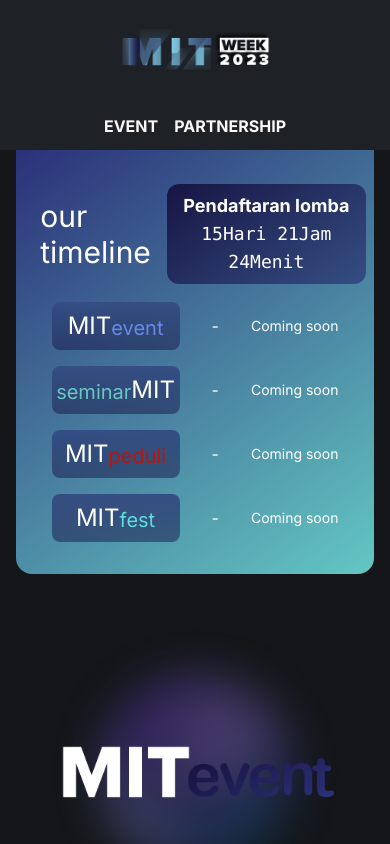
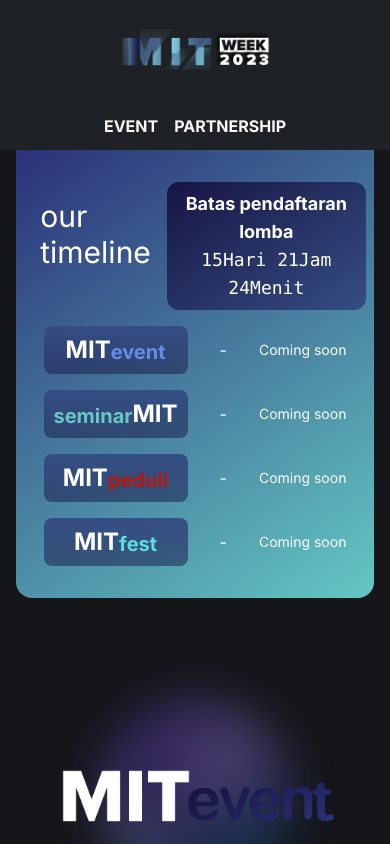
Before and after one commit to dimsgusti/MITWEEK, a Next.js app in the folder mit/: page / in a window 390 px wide. Shown: the top 844 px of the page. Built offline with nearby package versions, Linux system fonts and the light colour scheme.

Commit message:
minor update

```diff
--- a/mit/app/components/timeline2.js
+++ b/mit/app/components/timeline2.js
@@ -34,7 +34,7 @@ export default function Timeline2(){
                     <h1 className="text-3xl mt-8 p-4">our<br />timeline</h1>
                     <div className='flex items-center'>
                         <div className="flex-col text-center mt-8 p-2 md:p-4 w-auto rounded-xl" id="bggradient7">
-                            <h1 className="text-lg md:text-2xl font-bold">Pendaftaran lomba</h1>
+                            <h1 className="text-lg md:text-2xl font-bold">Batas pendaftaran lomba</h1>
                             <h1 className="text-lg font-mono md:tetx-2xl" id='countdown'>{countdown.days}Hari {countdown.hours}Jam {countdown.minutes}Menit</h1>
                         </div>
                     </div>
--- a/mit/app/components/tlphone.js
+++ b/mit/app/components/tlphone.js
@@ -7,7 +7,7 @@ export default function Tlphone(){
                 <div className="flex-col">
                     <div className="flex justify-evenly items-center gap-8">
                         <Link href='#mitevent'>
-                            <div className="flex items-end p-2 rounded-lg w-32 justify-center" id="bggradient12">
+                            <div className="flex items-end p-2 rounded-lg w-36 justify-center font-bold" id="bggradient12">
                                 <h1 className="text-2xl">MIT</h1>
                                 <h1 id="bggradient8" className="text-xl">event</h1>
                             </div>
@@ -21,7 +21,7 @@ export default function Tlphone(){
                     </div>
                     <div className="flex justify-evenly items-center gap-8 mt-4">
                         <Link href='#seminarmit'>
-                            <div className="flex items-end p-2 rounded-lg w-32 justify-center" id="bggradient12">
+                            <div className="flex items-end p-2 rounded-lg w-36 justify-center font-bold" id="bggradient12">
                                 <h1 id="bggradient9" className="text-xl">seminar</h1>
                                 <h1 className="text-2xl">MIT</h1>
                             </div>
@@ -35,7 +35,7 @@ export default function Tlphone(){
                     </div>
                     <div className="flex justify-evenly items-center gap-8 mt-4">
                         <Link href='#mitpeduli'>
-                            <div className="flex items-end p-2 rounded-lg w-32 justify-center" id="bggradient12">
+                            <div className="flex items-end p-2 rounded-lg w-36 justify-center font-bold" id="bggradient12">
                                 <h1 className="text-2xl">MIT</h1>
                                 <h1 id="bggradient10" className="text-xl">peduli</h1>
                             </div>
@@ -49,7 +49,7 @@ export default function Tlphone(){
                     </div>
                     <div className="flex justify-evenly items-center gap-8 mt-4 mb-8">
                         <Link href='#mitfest'>
-                            <div className="flex items-end p-2 rounded-lg w-32 justify-center" id="bggradient12">
+                            <div className="flex items-end p-2 rounded-lg w-36 justify-center font-bold" id="bggradient12">
                                 <h1 className="text-2xl">MIT</h1>
                                 <h1 id="bggradient11" className="text-xl">fest</h1>
                             </div>
```
